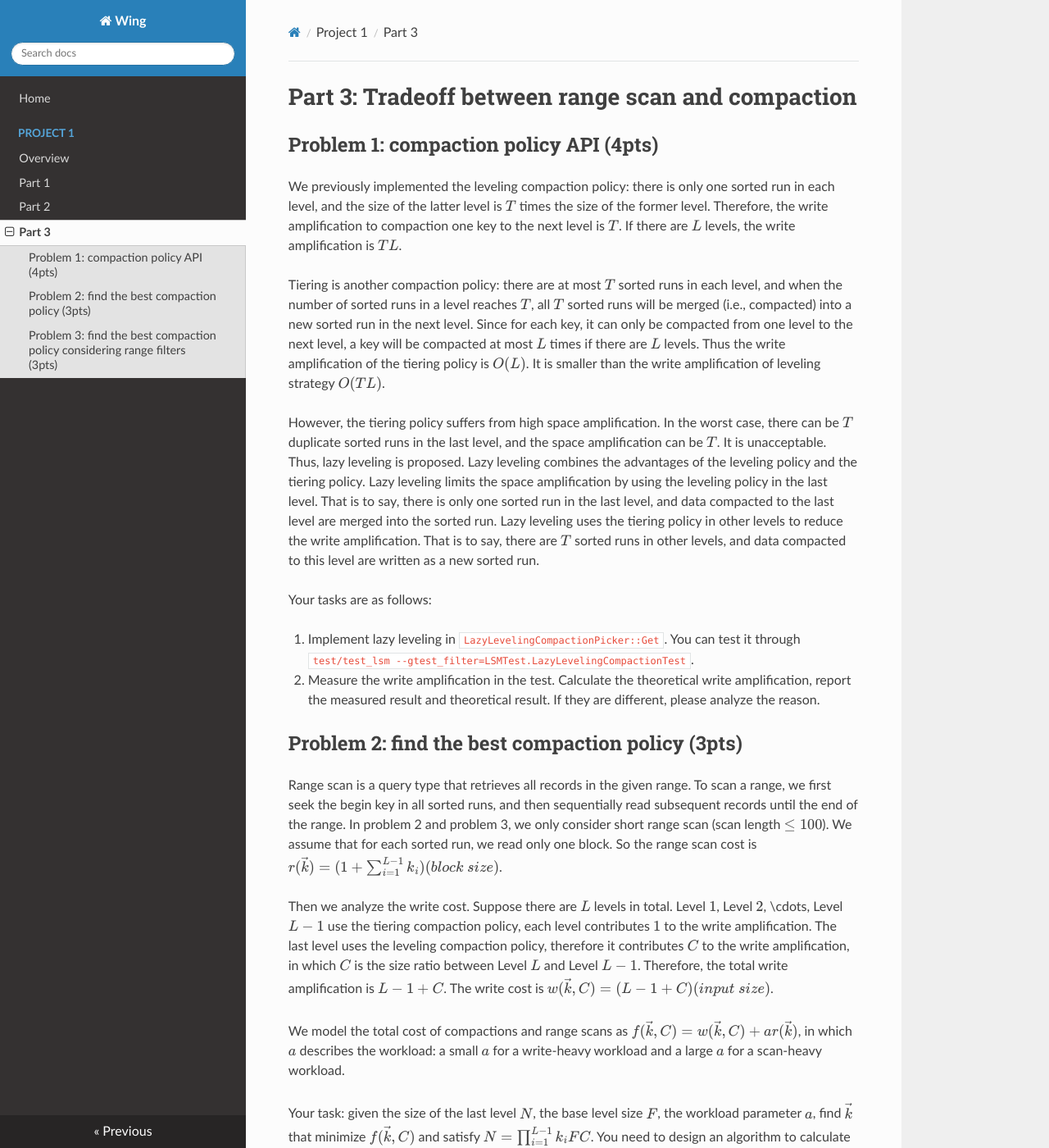
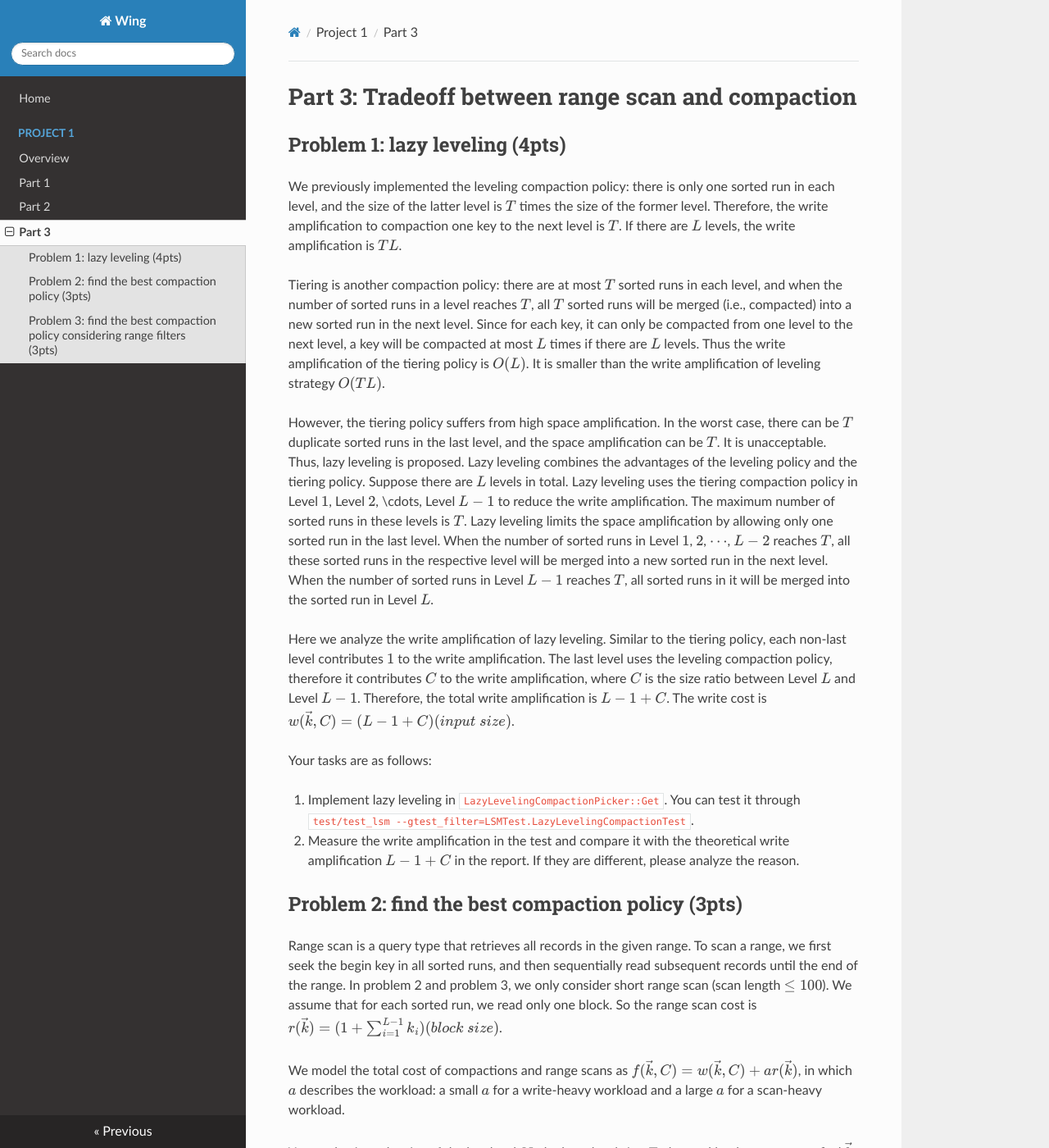
Before and after one commit to iidb/wing-docs, an MkDocs documentation site: the page built from docs/p1/part3.md, in a window 1280 px wide and 1400 px high. Shown: the whole window at 82% size. Built offline with MkDocs 1.6.1, drawn with Linux system fonts in a browser that asks for light colours; nearby versions of some CDN libraries; formulas are drawn with MathJax 3.

Commit message:
More detailed introduction of lazy leveling

```diff
--- a/docs/p1/part3.md
+++ b/docs/p1/part3.md
@@ -1,24 +1,24 @@
 # Part 3: Tradeoff between range scan and compaction
 
-## Problem 1: compaction policy API (4pts)
+## Problem 1: lazy leveling (4pts)
 
 We previously implemented the leveling compaction policy: there is only one sorted run in each level, and the size of the latter level is $T$ times the size of the former level. Therefore, the write amplification to compaction one key to the next level is $T$. If there are $L$ levels, the write amplification is $TL$.
 
 Tiering is another compaction policy: there are at most $T$ sorted runs in each level, and when the number of sorted runs in a level reaches $T$, all $T$ sorted runs will be merged (i.e., compacted) into a new sorted run in the next level. Since for each key, it can only be compacted from one level to the next level, a key will be compacted at most $L$ times if there are $L$ levels. Thus the write amplification of the tiering policy is $O(L)$. It is smaller than the write amplification of leveling strategy $O(TL)$.
 
-However, the tiering policy suffers from high space amplification. In the worst case, there can be $T$ duplicate sorted runs in the last level, and the space amplification can be $T$. It is unacceptable. Thus, lazy leveling is proposed. Lazy leveling combines the advantages of the leveling policy and the tiering policy. Lazy leveling limits the space amplification by using the leveling policy in the last level. That is to say, there is only one sorted run in the last level, and data compacted to the last level are merged into the sorted run. Lazy leveling uses the tiering policy in other levels to reduce the write amplification. That is to say, there are $T$ sorted runs in other levels, and data compacted to this level are written as a new sorted run.
+However, the tiering policy suffers from high space amplification. In the worst case, there can be $T$ duplicate sorted runs in the last level, and the space amplification can be $T$. It is unacceptable. Thus, lazy leveling is proposed. Lazy leveling combines the advantages of the leveling policy and the tiering policy. Suppose there are $L$ levels in total. Lazy leveling uses the tiering compaction policy in Level $1$, Level $2$, \cdots, Level $L-1$ to reduce the write amplification. The maximum number of sorted runs in these levels is $T$. Lazy leveling limits the space amplification by allowing only one sorted run in the last level. When the number of sorted runs in Level $1$, $2$, $\cdots$, $L-2$ reaches $T$, all these sorted runs in the respective level will be merged into a new sorted run in the next level. When the number of sorted runs in Level $L-1$ reaches $T$, all sorted runs in it will be merged into the sorted run in Level $L$.
+
+Here we analyze the write amplification of lazy leveling. Similar to the tiering policy, each non-last level contributes $1$ to the write amplification. The last level uses the leveling compaction policy, therefore it contributes $C$ to the write amplification, where $C$ is the size ratio between Level $L$ and Level $L-1$. Therefore, the total write amplification is $L - 1 + C$. The write cost is $w(\vec k, C) = (L - 1 + C)(input\ size)$.
 
 Your tasks are as follows:
 
 1. Implement lazy leveling in `LazyLevelingCompactionPicker::Get`. You can test it through `test/test_lsm --gtest_filter=LSMTest.LazyLevelingCompactionTest`.
 
-2. Measure the write amplification in the test. Calculate the theoretical write amplification, report the measured result and theoretical result. If they are different, please analyze the reason.
+2. Measure the write amplification in the test and compare it with the theoretical write amplification $L - 1 + C$ in the report. If they are different, please analyze the reason.
 
 ## Problem 2: find the best compaction policy (3pts)
 
 Range scan is a query type that retrieves all records in the given range. To scan a range, we first seek the begin key in all sorted runs, and then sequentially read subsequent records until the end of the range. In problem 2 and problem 3, we only consider short range scan (scan length $\leq 100$). We assume that for each sorted run, we read only one block. So the range scan cost is $r(\vec k)=(1 + \sum_{i=1}^{L-1} k_i)(block\ size)$.
-
-Then we analyze the write cost. Suppose there are $L$ levels in total. Level $1$, Level $2$, \cdots, Level $L-1$ use the tiering compaction policy, each level contributes $1$ to the write amplification. The last level uses the leveling compaction policy, therefore it contributes $C$ to the write amplification, in which $C$ is the size ratio between Level $L$ and Level $L-1$. Therefore, the total write amplification is $L - 1 + C$. The write cost is $w(\vec k, C) = (L - 1 + C)(input\ size)$.
 
 We model the total cost of compactions and range scans as $f(\vec k, C) = w(\vec k, C) + a r(\vec k)$, in which $a$ describes the workload: a small $a$ for a write-heavy workload and a large $a$ for a scan-heavy workload.
 
```
